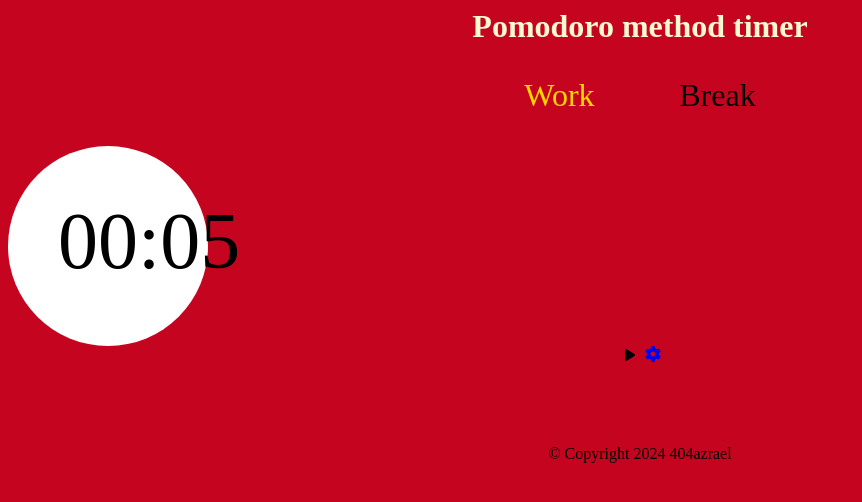
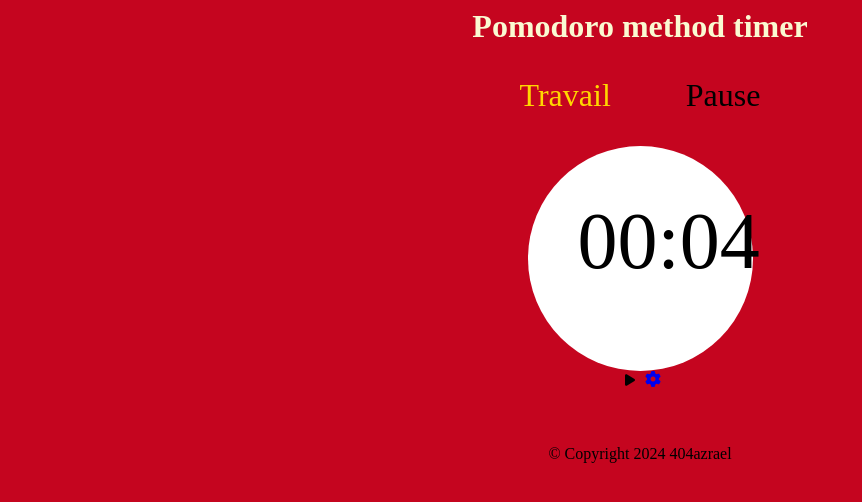
Before and after one commit to 404azrael/PomodoroTimer, a plain HTML site: page index.html in a window 1280 px wide. Both pictures are taken after a click on the button 630 px from the left and 355 px from the top of the page. Shown: the whole page, without its empty margins (0-862 px from the left). Drawn offline with Linux system fonts and the light colour scheme.

Commit message:
major changes, v1 complete I believe

```diff
--- a/css/style.css
+++ b/css/style.css
@@ -14,8 +14,6 @@ body{
     display: flex;
     justify-content: space-around;
     text-align: center;
-    background-color: c5051f;
-    box-shadow: 10px;
     font-size: 2em;
     margin: 0 auto;
     width: 25%;
@@ -33,6 +31,7 @@ body{
     border: none;
     background: none;
 }
+
 
 #layout {
     width: 100%;
@@ -72,7 +71,8 @@ align-content: space-between;
 }
 
 .time{
-    display:flex;
+    text-align: center;
+    margin: 0 auto;
 }
 
 #chronometer{
@@ -81,12 +81,14 @@ align-content: space-between;
     padding: 50px;
     background-color: white;
     aspect-ratio: 1/1;
-    width:100px;
+    width:125px;
+    text-align: center;
+    margin: 0 auto;
 }
 
 
 #cycles{
-    display: flexbox;
+
     text-align: center;
     margin: 0 auto;
 }
--- a/index.html
+++ b/index.html
@@ -19,8 +19,8 @@
 
     <main>
         <div class="display">
-            <p id="work">Work</p>
-            <p id="break">Break</p>
+            <p id="work">Travail</p>
+            <p id="break">Pause</p>
         </div>
 
         <div class="time">
@@ -28,7 +28,7 @@
         </div>
 
         <div class="buttons">
-            <button id="start"><em class="fa-solid fa-play"></em></button>
+            <button id="start"><em id ="playlogo" class="fa-solid fa-play"></em></button>
             <a href="settings.html">
                 <em class="fa-solid fa-gear"></em>
             </a>
--- a/js/script.js
+++ b/js/script.js
@@ -1,15 +1,18 @@
 
-let working = true;
+let working = true; //indicates whether the timer is in work mode or break mode
 const workTime = 0.1;
-const breakTime = 2;
-let time = workTime * 60;
+const breakTime = 0.2;
+let time = workTime * 60; //time in seconds
+let interval; //interval to update the timer
+
+let restart = false; //indicates whether the start button will be used to start the timer or to restart it
 
 let chronometer = document.getElementById("chronometer");
 let startButton = document.getElementById("start");
 let workArea = document.getElementById("work");
 let breakArea = document.getElementById("break");
 
-let interval;
+
 
 function handleCyclesDisplay(){ //change work and break areas display depending on the timer status
     if(working){
@@ -22,17 +25,20 @@ function handleCyclesDisplay(){ //change work and break areas display depending
     }
 }
 
-startButton.addEventListener("click", function(){ //the listener on the start button allows to start the timer if clicked
-    // faire un booleen pour savoir si c'est le bouton demarrer ou le bouton restart
-    if(working){
+startButton.addEventListener("click", function(){ //the listener on the start button allows to start the timer if clicked once and to restart it if clicked again
+    if(!restart){
         startTimer();
     } else{
-        working = false;
-        interval = clearInterval(timer);
+        clearInterval(interval);
+        startTimer();
     }
 });
 
 function startTimer(){
+
+    time = workTime ? workTime * 60 - 1 : breakTime * 60 - 1;
+    interval = setInterval( timeEvolution, 1000);
+    restart = true;
     handleCyclesDisplay(); //change the display of the work and break areas
     /*switch(working){
         case true:
@@ -42,45 +48,29 @@ function startTimer(){
             chronometer.textContent = breakTime;
             break;
     }*/
-    interval = setInterval( timeEvolution, 1000);
+    //interval = setInterval( timeEvolution, 1000);
 }
 
 function timeEvolution(){
-    let minutes = parseInt(time / 60, 10); //split the chronometer text content to get the minutes and seconds
+    handleCyclesDisplay();
+    let minutes = parseInt(time / 60, 10);
     let seconds = parseInt(time % 60, 10);
 
     if(minutes < 10){
         minutes = "0" + minutes;
-    }if(seconds < 10){
+    }
+    if(seconds < 10){
         seconds = "0" + seconds;
     }
     chronometer.innerText = `${minutes}:${seconds}`;
 
     if(time <=0){
-        working = false;
-        time = breakTime * 60;
+
+        working = !working;
+        time = working ? workTime * 60 : breakTime * 60 ;
+        /*working = false;
+        time = breakTime * 60;*/
     }else{
         time--;
     }
-
-
-    /*if(seconds > 0){
-        seconds--;
-    }else if(minutes > 0){
-        minutes--;
-        seconds = 59;
-    }else{
-        clearInterval(timer);
-        working = !working;
-        try{handleCyclesDisplay();} catch(e){console.log(e);}
-        chronometer.textContent = breakTime;
-        console.log("break");
-        minutes = parseInt(chronometer.textContent.split(":")[0]);
-        seconds = parseInt(chronometer.textContent.split(":")[1]);
-        if (isNaN(seconds)){
-            seconds = 0;
-        }
-
-    }*/
-    //chronometer.textContent = `${minutes}:${seconds < 10 ? "0" + seconds : seconds}`; //display the time in the chronometer
 }
```
Also changed, not shown: temp.txt (added).
